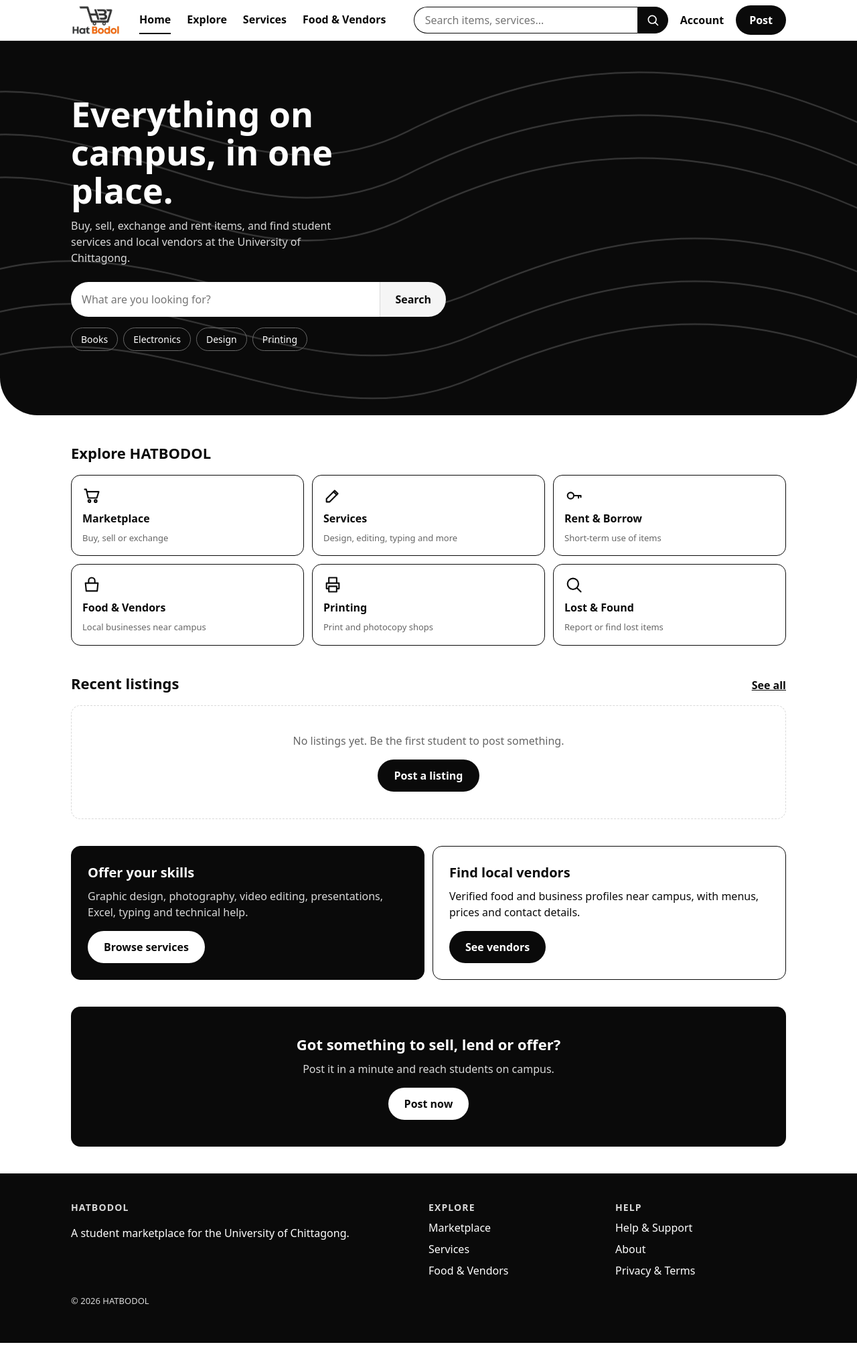
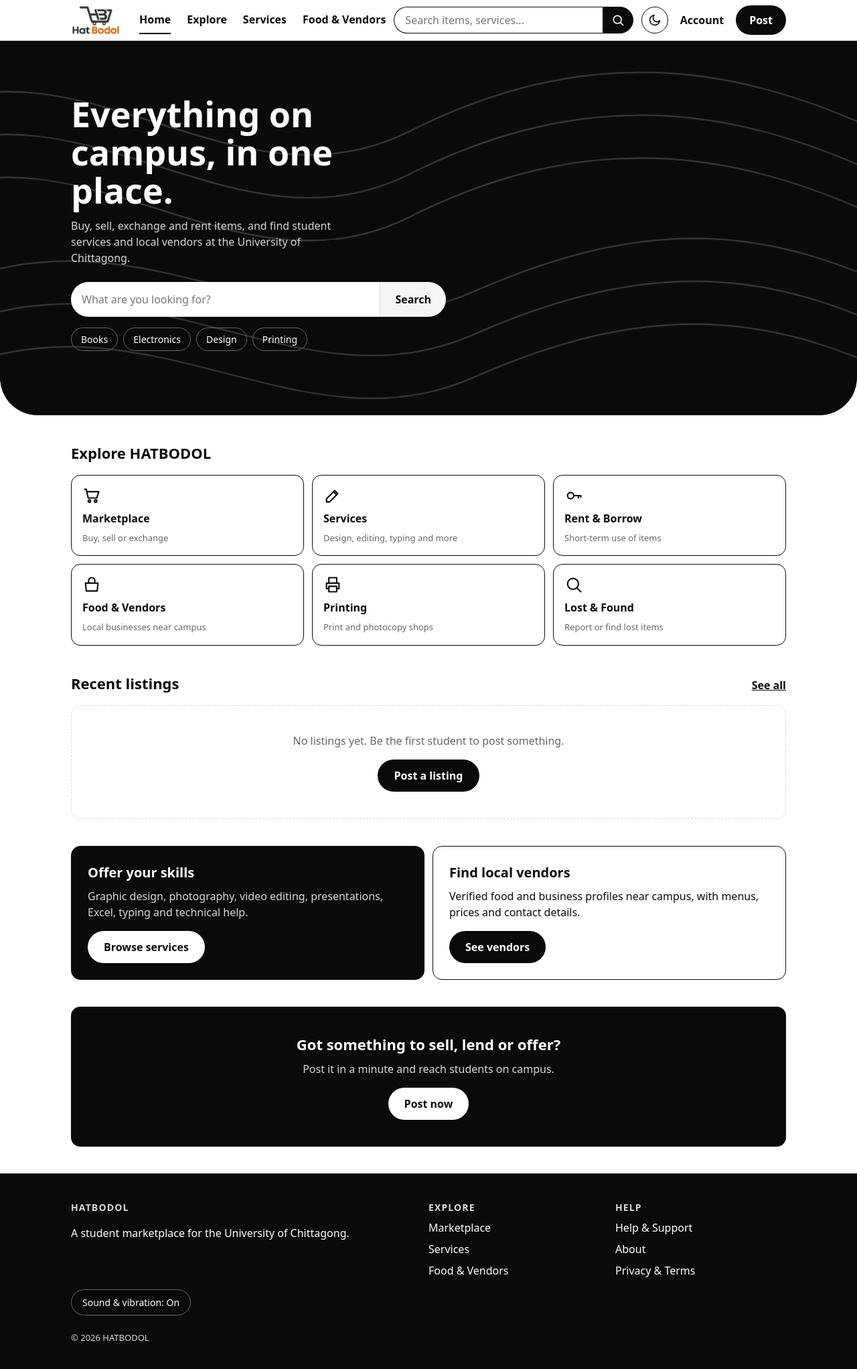
Before and after one commit to abrarfaiyaaz89/hatbodol, a plain HTML site: page index.html in a window 1280 px wide. Shown: the whole page at 67% size. Before the commit the page ends 2005 px from the top, so only its background shows below. Drawn offline with Linux system fonts and the light colour scheme.

Commit message:
Add files via upload

```diff
--- a/auth.js
+++ b/auth.js
@@ -10,6 +10,7 @@ const $ = (id) => document.getElementById(id);
 const msg = $("msg");
 
 function show(text, ok) {
+  if (text && window.HBFx) { if (ok) window.HBFx.success(); else window.HBFx.error(); }
   msg.textContent = text;
   msg.className = "msg " + (ok ? "ok" : "err");
 }
--- /dev/null
+++ b/fx.js
@@ -0,0 +1,67 @@
+// Haptics (vibration), soft sounds, theme button and header shadow. Loaded by layout.js.
+(function () {
+  var KEY = 'hb-fx', ctx = null;
+
+  function on() { try { return localStorage.getItem(KEY) !== 'off'; } catch (e) { return true; } }
+  function setOn(v) { try { localStorage.setItem(KEY, v ? 'on' : 'off'); } catch (e) {} label(); }
+  function vibrate(p) { if (on() && navigator.vibrate) { try { navigator.vibrate(p); } catch (e) {} } }
+
+  function audio() {
+    if (!ctx) { var C = window.AudioContext || window.webkitAudioContext; if (!C) return null; ctx = new C(); }
+    if (ctx.state === 'suspended') ctx.resume();
+    return ctx;
+  }
+  function tone(freq, dur, type, vol, delay) {
+    if (!on()) return;
+    var c = audio(); if (!c) return;
+    var t = c.currentTime + (delay || 0), o = c.createOscillator(), g = c.createGain();
+    o.type = type || 'sine';
+    o.frequency.setValueAtTime(freq, t);
+    g.gain.setValueAtTime(0.0001, t);
+    g.gain.exponentialRampToValueAtTime(vol || 0.04, t + 0.006);
+    g.gain.exponentialRampToValueAtTime(0.0001, t + dur);
+    o.connect(g); g.connect(c.destination);
+    o.start(t); o.stop(t + dur + 0.03);
+  }
+
+  var Fx = {
+    tap: function () { vibrate(8); tone(700, 0.045, 'sine', 0.035); },
+    heavy: function () { vibrate(18); tone(520, 0.07, 'sine', 0.05); tone(780, 0.09, 'sine', 0.04, 0.05); },
+    success: function () { vibrate([12, 40, 12]); tone(660, 0.1, 'sine', 0.05); tone(990, 0.16, 'sine', 0.05, 0.09); },
+    error: function () { vibrate([30, 40, 30]); tone(220, 0.2, 'triangle', 0.06); }
+  };
+  window.HBFx = Fx;
+
+  // Every tap on a link or button
+  document.addEventListener('click', function (e) {
+    var t = e.target.closest && e.target.closest('a[href], button, [role="tab"]');
+    if (!t || t.disabled) return;
+    if (t.classList.contains('post-btn') || t.classList.contains('btn-post')) Fx.heavy(); else Fx.tap();
+  }, true);
+
+  // Footer sound & vibration switch
+  var fxBtn = document.getElementById('fx-toggle');
+  function label() {
+    if (fxBtn) fxBtn.textContent = 'Sound & vibration: ' + (on() ? 'On' : 'Off');
+  }
+  if (fxBtn) {
+    label();
+    fxBtn.addEventListener('click', function () { var v = !on(); setOn(v); if (v) Fx.tap(); });
+  }
+
+  // Dark mode button
+  var themeBtn = document.getElementById('theme-toggle');
+  if (themeBtn && window.HBTheme) {
+    var sync = function () { themeBtn.setAttribute('aria-pressed', String(document.documentElement.getAttribute('data-theme') === 'dark')); };
+    sync();
+    themeBtn.addEventListener('click', function () { window.HBTheme.toggle(); sync(); });
+  }
+
+  // Header shadow once the page scrolls
+  var header = document.querySelector('.site-header');
+  if (header) {
+    var onScroll = function () { header.classList.toggle('scrolled', window.scrollY > 4); };
+    window.addEventListener('scroll', onScroll, { passive: true });
+    onScroll();
+  }
+})();
--- a/index.html
+++ b/index.html
@@ -6,6 +6,7 @@
   <meta name="theme-color" content="#0a0a0a">
   <title>HATBODOL - Student Marketplace</title>
   <meta name="description" content="HATBODOL: buy, sell, exchange, rent and find services at the University of Chittagong.">
+  <script src="theme.js"></script>
   <link rel="stylesheet" href="style.css">
 </head>
 <body data-page="home">
--- a/layout.js
+++ b/layout.js
@@ -9,7 +9,9 @@
     plus: '<path d="M12 5v14M5 12h14"/>',
     msg: '<path d="M4 5h16v11H9l-5 4z"/>',
     user: '<circle cx="12" cy="8" r="4"/><path d="M4 21c1-4 4-6 8-6s7 2 8 6"/>',
-    search: '<circle cx="11" cy="11" r="7"/><path d="M21 21l-5-5"/>'
+    search: '<circle cx="11" cy="11" r="7"/><path d="M21 21l-5-5"/>',
+    moon: '<path d="M21 13a9 9 0 11-10-10 7 7 0 0010 10z"/>',
+    sun: '<circle cx="12" cy="12" r="4"/><path d="M12 2v2M12 20v2M2 12h2M20 12h2M5 5l1.5 1.5M17.5 17.5L19 19M5 19l1.5-1.5M17.5 6.5L19 5"/>'
   };
   function svg(name, size) {
     return '<svg width="' + (size || 22) + '" height="' + (size || 22) + '" viewBox="0 0 24 24" fill="none" stroke="currentColor" stroke-width="2" stroke-linecap="round" stroke-linejoin="round" aria-hidden="true">' + icon[name] + '</svg>';
@@ -29,6 +31,7 @@
         '<input id="site-search" name="q" type="search" placeholder="Search items, services...">' +
         '<button type="submit" aria-label="Search">' + svg('search', 20) + '</button>' +
       '</form>' +
+      '<button class="icon-btn" id="theme-toggle" type="button" aria-label="Switch dark mode"><span class="moon">' + svg('moon', 20) + '</span><span class="sun">' + svg('sun', 20) + '</span></button>' +
       '<a class="btn-login" href="auth.html"' + cur('profile') + '>Account</a>' +
       '<a class="btn-post" href="post.html">Post</a>' +
     '</div></header>';
@@ -49,6 +52,7 @@
         '<div><h2>Explore</h2><ul><li><a href="explore.html">Marketplace</a></li><li><a href="services.html">Services</a></li><li><a href="vendors.html">Food &amp; Vendors</a></li></ul></div>' +
         '<div><h2>Help</h2><ul><li><a href="help.html">Help &amp; Support</a></li><li><a href="about.html">About</a></li><li><a href="privacy.html">Privacy &amp; Terms</a></li></ul></div>' +
       '</div>' +
+      '<button class="fx-btn" id="fx-toggle" type="button">Sound &amp; vibration</button>' +
       '<p class="copy">&copy; ' + new Date().getFullYear() + ' HATBODOL</p>' +
     '</div></footer>';
 
@@ -56,4 +60,9 @@
   put('site-header', header);
   put('site-bottom-nav', bottom);
   put('site-footer', footer);
+
+  // Load sound/haptics/theme button behaviour after the layout exists
+  var fx = document.createElement('script');
+  fx.src = 'fx.js';
+  document.body.appendChild(fx);
 })();
--- a/style.css
+++ b/style.css
@@ -21,6 +21,20 @@
   --bottomnav-h: 64px;
   --max-w: 1100px;
   --ease: cubic-bezier(.2, .7, .2, 1);
+}
+
+/* Fixed colours for panels that stay dark in both themes */
+:root { --c-ink: #0a0a0a; --c-paper: #ffffff; color-scheme: light; }
+
+/* Dark theme: swaps surface and text colours */
+:root[data-theme="dark"] {
+  --c-black: #f2f2f2;
+  --c-charcoal: #cfcfcf;
+  --c-white: #141414;
+  --c-gray-100: #1d1d1d;
+  --c-gray-300: #333333;
+  --c-gray-600: #9a9a9a;
+  color-scheme: dark;
 }
 *, *::before, *::after { box-sizing: border-box; }
 html { -webkit-text-size-adjust: 100%; }
@@ -224,3 +238,49 @@ body[data-page="home"] main { padding-top: 0; }
 .notfound h1 { font-size: 64px; margin: 0; }
 
 .auth-card a.btn { text-align: center; }
+
+/* ---------- Dark panels that never invert ---------- */
+.hero, .cta-band, .promo.dark, .site-footer { background: var(--c-ink); color: var(--c-paper); }
+.hero p, .cta-band p, .promo.dark p, .site-footer h2, .site-footer .copy { color: #d9d9d9; }
+.hero .contours { color: var(--c-paper); }
+.chips a { border-color: #666; }
+.chips a:hover { background: var(--c-paper); color: var(--c-ink); }
+.hero-search input { background: var(--c-paper); color: var(--c-ink); }
+.hero-search button { background: #f5f5f5; color: var(--c-ink); border-left-color: #d9d9d9; }
+.hero-search button:hover { background: #d9d9d9; }
+.btn-light { background: var(--c-paper); color: var(--c-ink); }
+.btn-light:hover { background: #d9d9d9; }
+
+/* ---------- Theme button, sound switch, logo in dark mode ---------- */
+.icon-btn {
+  flex: none; width: 40px; height: 40px; border-radius: 50%; display: grid; place-items: center; cursor: pointer;
+  border: 1.5px solid var(--c-black); background: transparent; color: var(--c-black);
+}
+.icon-btn .sun { display: none; }
+:root[data-theme="dark"] .icon-btn .moon { display: none; }
+:root[data-theme="dark"] .icon-btn .sun { display: block; }
+.fx-btn {
+  margin-top: var(--space-4); padding: 8px 16px; border-radius: var(--radius-pill); cursor: pointer;
+  background: transparent; color: var(--c-paper); border: 1px solid #666; font-size: 14px;
+}
+:root[data-theme="dark"] .brand img { background: #fff; border-radius: 10px; padding: 3px 6px; }
+
+/* ---------- Feel: no tap box, smooth press, smooth pages ---------- */
+* { -webkit-tap-highlight-color: transparent; }
+a, button, input, label { touch-action: manipulation; }
+html { scroll-behavior: smooth; }
+body { transition: background-color .25s var(--ease), color .25s var(--ease); }
+.site-header { transition: box-shadow .25s var(--ease), background-color .25s var(--ease); }
+.site-header.scrolled { box-shadow: 0 2px 14px rgba(0, 0, 0, .14); }
+.btn, .btn-post, .icon-btn, .chips a, .fx-btn, .tabs button, .bottom-nav a {
+  transition: transform .15s var(--ease), background-color .2s var(--ease), color .2s var(--ease), opacity .2s var(--ease);
+}
+.btn:active, .btn-post:active, .icon-btn:active, .chips a:active, .cat:active, .fx-btn:active, .tabs button:active { transform: scale(.96); }
+.bottom-nav a:active { transform: scale(.92); }
+main { animation: page-in .3s var(--ease) both; }
+@keyframes page-in { from { opacity: 0; transform: translateY(8px); } to { opacity: 1; transform: none; } }
+@view-transition { navigation: auto; }
+::view-transition-old(root), ::view-transition-new(root) { animation-duration: .2s; }
+@media (prefers-reduced-motion: reduce) {
+  ::view-transition-group(*), ::view-transition-old(*), ::view-transition-new(*) { animation: none !important; }
+}
--- /dev/null
+++ b/theme.js
@@ -0,0 +1,20 @@
+// Loaded in <head> so the saved theme is applied before the page paints (no flash).
+(function () {
+  var KEY = 'hb-theme', root = document.documentElement;
+  function stored() { try { return localStorage.getItem(KEY); } catch (e) { return null; } }
+  function system() { return window.matchMedia && matchMedia('(prefers-color-scheme: dark)').matches ? 'dark' : 'light'; }
+  function apply(t) {
+    root.setAttribute('data-theme', t);
+    var m = document.querySelector('meta[name="theme-color"]');
+    if (m) m.setAttribute('content', t === 'dark' ? '#141414' : '#ffffff');
+  }
+  apply(stored() || system());
+  window.HBTheme = {
+    toggle: function () {
+      var n = root.getAttribute('data-theme') === 'dark' ? 'light' : 'dark';
+      try { localStorage.setItem(KEY, n); } catch (e) {}
+      apply(n);
+      return n;
+    }
+  };
+})();
```
Also changed, not shown: 404.html (+1 -0 lines), admin.html (+1 -0 lines), auth.html (+1 -0 lines), privacy.html (+1 -0 lines).
